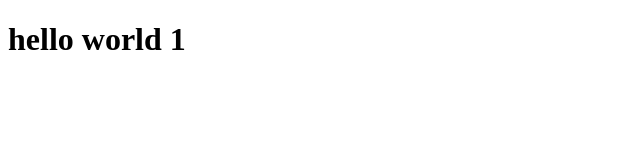
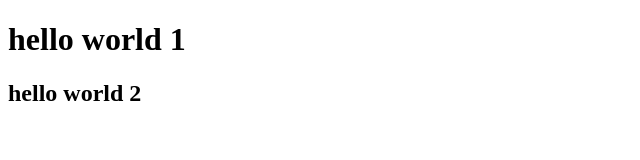
Before and after one commit to gyk-1998/test_git, a plain HTML site: page index.html in a window 1280 px wide. Shown: the whole page, without its empty margins (0-640 px from the left). Drawn offline with Linux system fonts and the light colour scheme.

Commit message:
'第二次提交'

```diff
--- a/index.html
+++ b/index.html
@@ -10,7 +10,7 @@
 
 <body>
     <h1>hello world 1</h1>
-    <!-- <h2>hello world 2</h2> -->
+    <h2>hello world 2</h2>
 </body>
 
 </html>
```
